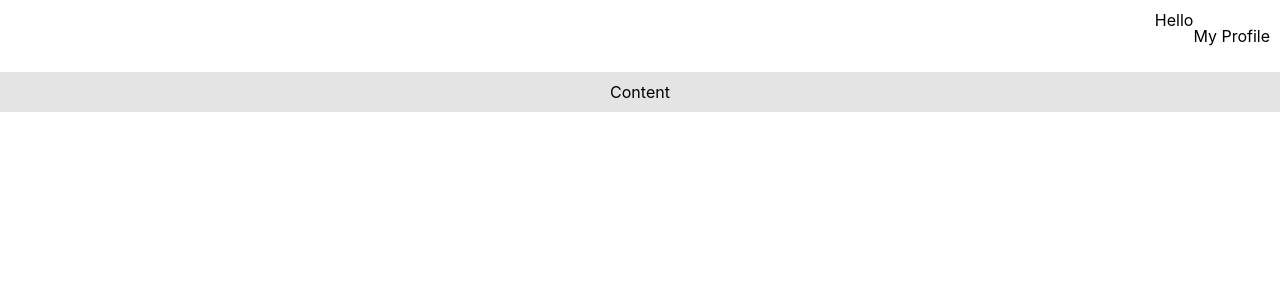
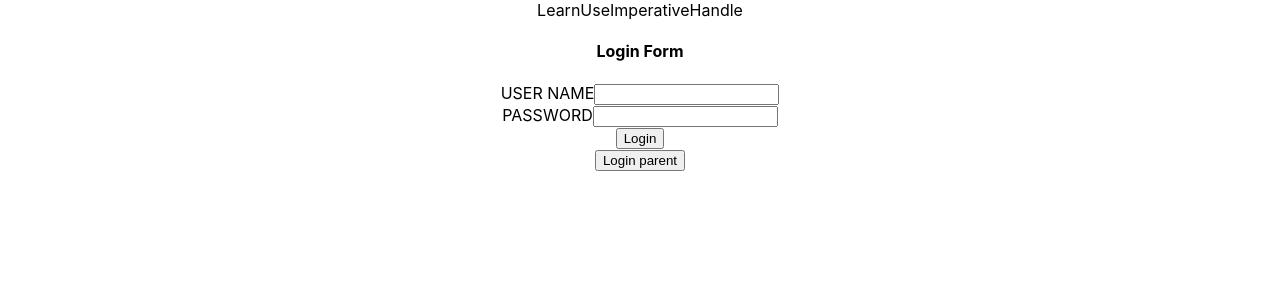
Before and after one commit to toanlehcm/HoleTex, a React (Create React App) app: page / in a window 1280 px wide. Shown: the top 300 px of the page. Built offline with nearby package versions, Linux system fonts and the light colour scheme; no server answers.

Commit message:
useImperativeHandle

```diff
--- a/src/App.js
+++ b/src/App.js
@@ -1,10 +1,10 @@
 import './App.css';
-import LearnUseContext from './lesson/LearnUseContext';
+import LearnUseImperativeHandle from './lesson/LearnUseImperativeHandle';
 
 function App() {
   return (
     <div className="App">
-      <LearnUseContext />
+      <LearnUseImperativeHandle />
     </div>
   );
 }
--- a/src/components/Content.js
+++ b/src/components/Content.js
@@ -16,5 +16,4 @@ export default function Content() {
       Content
     </ div>
   )
-
 }
--- /dev/null
+++ b/src/lesson/LearnUseImperativeHandle/form.js
@@ -0,0 +1,36 @@
+import React, { forwardRef, useImperativeHandle } from 'react';
+
+function Form(props, ref) {
+  console.log('ref', ref);
+
+  const submitForm = () => {
+    alert('submit')
+  }
+
+  // ref được xem như 1 biến.
+  useImperativeHandle(ref, () => {
+    return {
+      test: () => {
+        alert('testing')
+      },
+      submitForm: submitForm
+    }
+  })
+
+  return (
+    <div>
+      <h4>Login Form</h4>
+      <form>
+        <label htmlFor='user-name' >USER NAME</label>
+        <input id="user-name" type='text' />
+        <br />
+        <label htmlFor='password'>PASSWORD</label>
+        <input id='password' type='password' />
+        <br />
+        <button onClick={submitForm}>Login</button>
+      </form >
+    </ div >
+  )
+}
+
+export default forwardRef(Form)
--- /dev/null
+++ b/src/lesson/LearnUseImperativeHandle/index.js
@@ -0,0 +1,18 @@
+import React, { useEffect, useRef } from 'react';
+import ImperativeForm from './form';
+
+export default function LearnUseImperativeHandle() {
+  const myRef = useRef()
+
+  useEffect(() => {
+    myRef.current.test()
+  })
+
+  return (
+    <div>
+      LearnUseImperativeHandle
+      <ImperativeForm ref={myRef} />
+      <button onClick={() => { myRef.current.submitForm() }}>Login parent</button>
+    </ div>
+  )
+}
```
